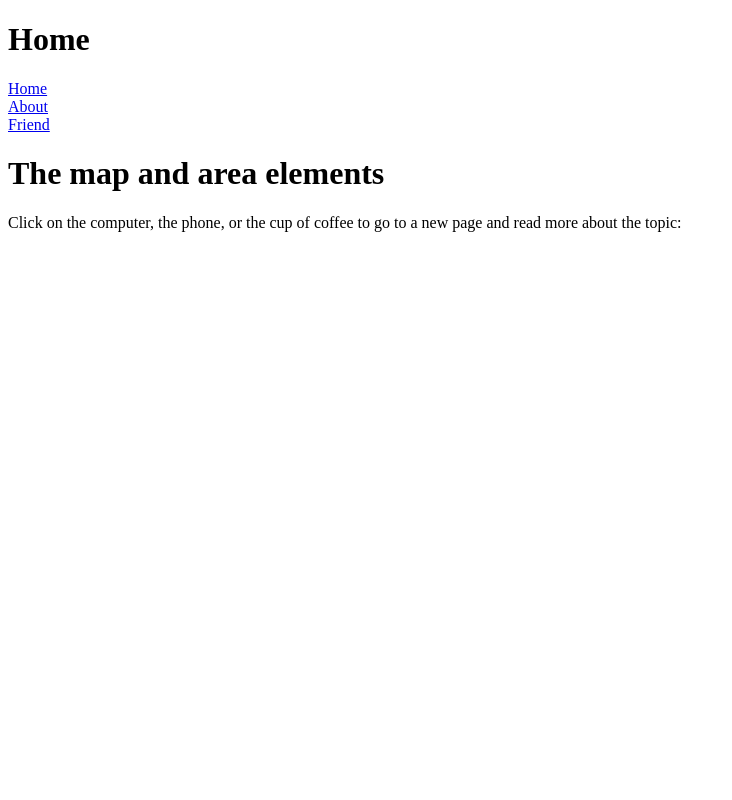
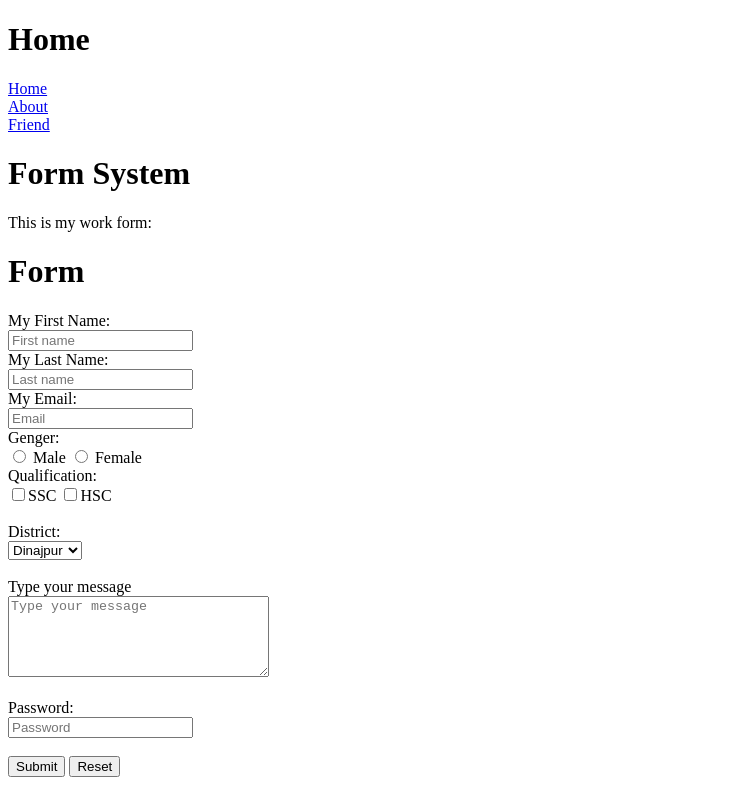
Before and after one commit to rifat0999/internal-and-externam, a plain HTML site: page index.html in a window 1280 px wide. Shown: the whole page, without its empty margins (0-732 px from the left). Drawn offline with Linux system fonts and the light colour scheme.

Commit message:
Add files via upload

```diff
--- a/index.html
+++ b/index.html
@@ -14,6 +14,60 @@
 	<a href="neww/page/about.html">About</a> <br>
 	<a href="new/friend.html">Friend </a>
 
-<h1>The map and area elements</h1>
+<h1>Form System</h1>
 
-<p>Click on the computer, the phone, or the cup of coffee to go to a new page and read more about the topic:</p>
+<p>This is my work form:</p>
+
+
+<!DOCTYPE html>
+<html>
+<head>
+	<meta charset="utf-8">
+	<meta name="viewport" content="width=device-width, initial-scale=1">
+	<link rel="icon" type="image/-xicon" href="../../images/favicon.png">
+	<title>form</title>
+</head>
+<body>
+
+	<h1>Form</h1>
+
+
+		<form action="#" method="get" enctype="multipart/form-data">
+
+			<label for="first_name">My First Name:</label> <br>
+			<input type="text" name="first_name" placeholder="First name" id="first_name" class="first_name" required> <br>
+
+			<label for="last_name">My Last Name:</label> <br>
+			<input type="text" name="last_name" placeholder="Last name" id="last_name" class="last_name" required> <br>
+
+			<label for="email">My Email:</label> <br>
+			<input type="email" name="email" placeholder="Email" id="email" class="email" required> <br>
+
+			<label for="gender">Genger:</label> <br>
+			<input type="radio" name="gender"> <span>Male</span>
+			<input type="radio" name="gender"> <span>Female</span> <br>
+
+
+
+
+			<label for="qualification">Qualification:</label> <br>
+			<input type="checkbox"><span>SSC</span>
+			<input type="checkbox"><span>HSC</span>
+			<br><br>
+
+			<label for="district">District:</label> <br>
+			<select name="district">
+				<option>Dinajpur</option>
+				<option>Rongpur</option>
+				<option>Rajshahi</option>
+			</select>
+			<br><br>
+			<label for="message">Type your message</label><br>
+			<textarea name="" id="" cols="30" rows="5" placeholder="Type your message"></textarea><br><br>
+
+
+			<label for="password">Password:</label><br>
+			<input type="password" name="password" placeholder="Password"> <br> <br>
+
+			<button type="submit">Submit</button>
+			<button type="reset">Reset</button>
```
